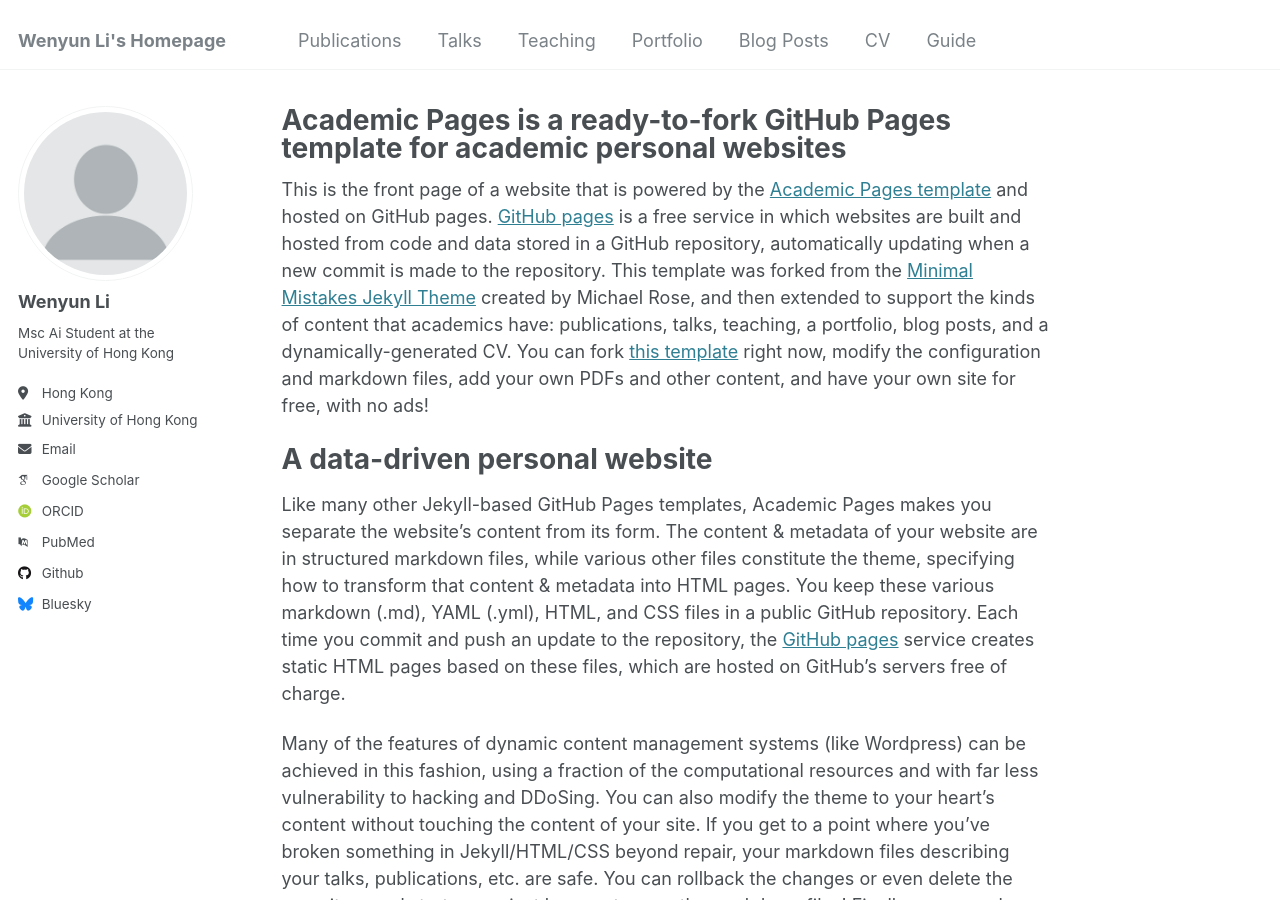
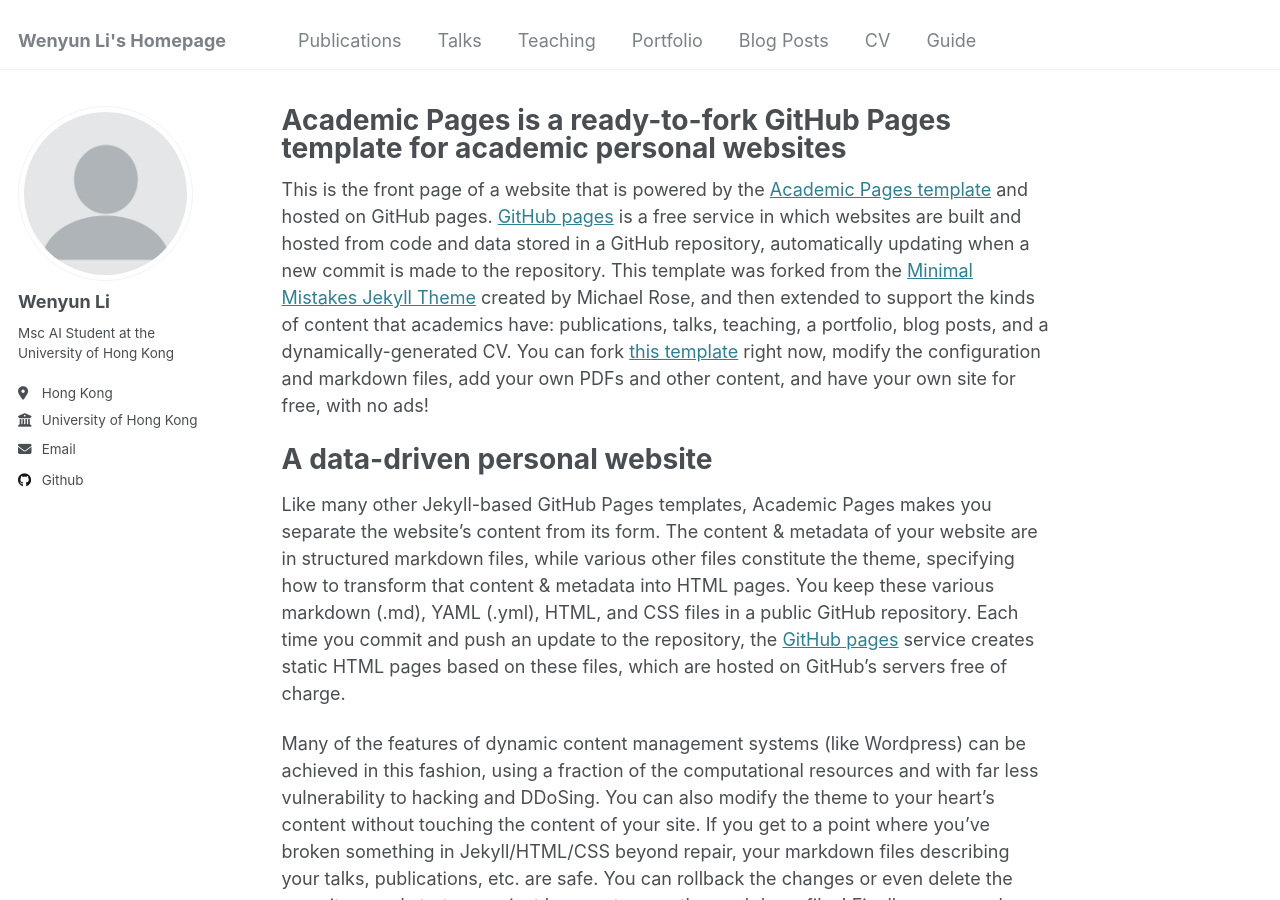
Before and after one commit to LEe-QIaNGG/LEe-QIaNGG.github.io, a Jekyll site: the page built from _pages/about.md, in a window 1280 px wide and 900 px high. Built offline with Jekyll 4.4.1, drawn with Linux system fonts in a browser that asks for light colours; some web fonts are replaced.

Commit message:
Update _config.yml

```diff
--- a/_config.yml
+++ b/_config.yml
@@ -12,7 +12,7 @@ title                    : "Wenyun Li's Homepage"
 title_separator          : "-"
 name                     : &name "Wenyun Li"
 description              : &description "personal description"
-url                      : https://academicpages.github.io # the base hostname & protocol for your site e.g. "https://[your GitHub username].github.io"
+url                      : https://lee-qiangg.github.io/ # the base hostname & protocol for your site e.g. "https://[your GitHub username].github.io"
 baseurl                  : "" # the subpath of your site, e.g. "/blog"
 repository               : "academicpages/academicpages.github.io"
 
@@ -24,7 +24,7 @@ author:
   avatar           : "profile.png"
   name             : "Wenyun Li"
   pronouns         : # example: "she/her"
-  bio              : "Msc Ai Student at the University of Hong Kong"
+  bio              : "Msc AI Student at the University of Hong Kong"
   location         : "Hong Kong"
   employer         : "University of Hong Kong"
   uri              : # URL
@@ -32,11 +32,11 @@ author:
 
   # Academic websites
   arxiv            : # URL - Update with the correct link to your profile
-  googlescholar    : "https://scholar.google.com/"
+  googlescholar    : #"https://scholar.google.com/"
   impactstory      : # URL
-  orcid            : "http://orcid.org/"
+  orcid            : #"http://orcid.org/"
   semantic         : # URL
-  pubmed           : "https://www.ncbi.nlm.nih.gov/"
+  pubmed           : #"https://www.ncbi.nlm.nih.gov/"
   researchgate     : # URL
   scopus           : # URL
 
@@ -49,7 +49,7 @@ author:
   stackoverflow    : # User number or user number and name (i.e., use "1" or "1/jeff-atwood")
 
   # Social media
-  bluesky          : "bsky.app" # Replace this with you Bluesky username
+  bluesky          : #"bsky.app" # Replace this with you Bluesky username
   facebook         : # Username
   flickr           : # Username
   foursquare       : # Username
```
